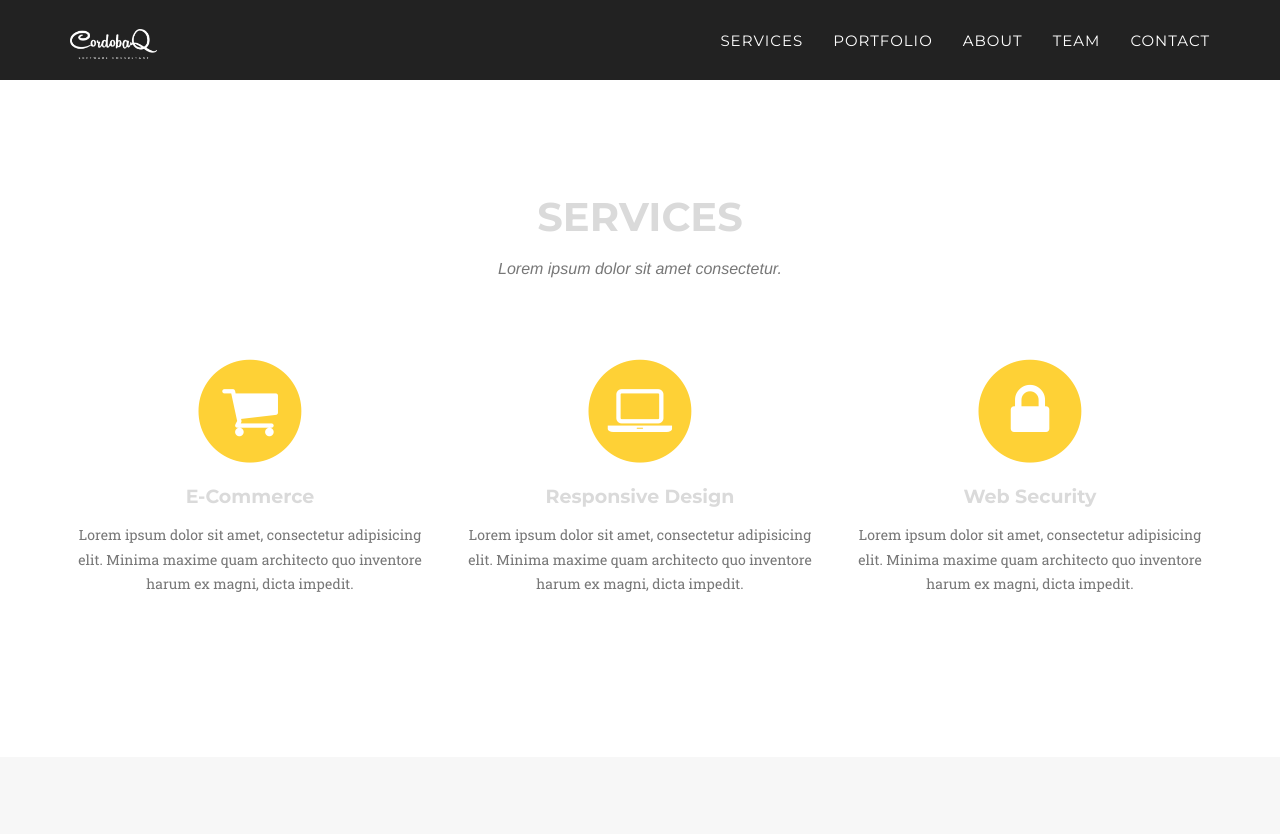
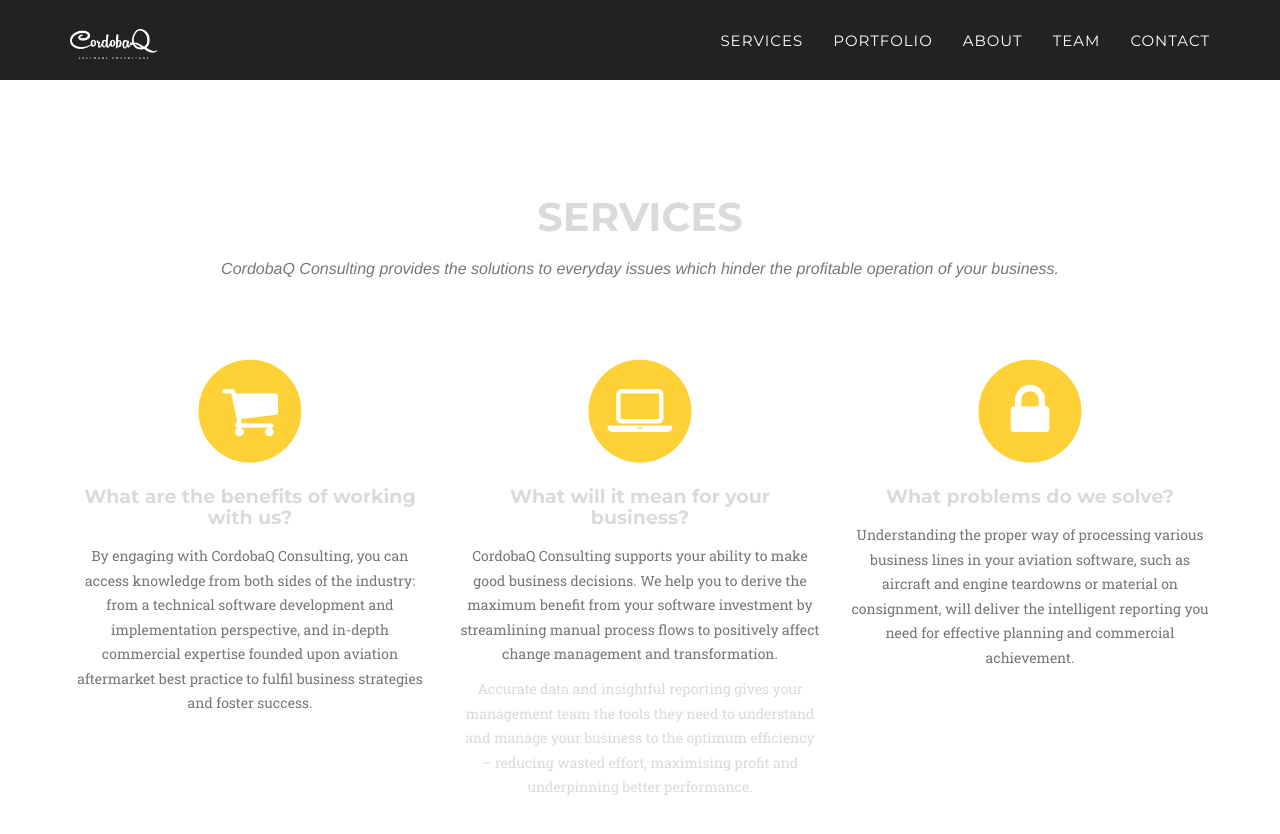
Before and after one commit to cordobaq/cordobaq.github.io, a Jekyll site: the page built from index.html, in a window 1280 px wide and 900 px high, scrolled down 788 px. Shown: the top 834 px of the window. Built offline with Jekyll 4.4.1, drawn with Linux system fonts in a browser that asks for light colours; some web fonts are replaced.

Commit message:
Services Text

```diff
--- a/_includes/services.html
+++ b/_includes/services.html
@@ -4,7 +4,7 @@
             <div class="row">
                 <div class="col-lg-12 text-center">
                     <h2 class="section-heading">Services</h2>
-                    <h3 class="section-subheading text-muted">Lorem ipsum dolor sit amet consectetur.</h3>
+                    <h3 class="section-subheading text-muted">CordobaQ Consulting provides the solutions to everyday issues which hinder the profitable operation of your business.</h3>
                 </div>
             </div>
             <div class="row text-center">
@@ -13,24 +13,25 @@
                         <i class="fa fa-circle fa-stack-2x text-primary"></i>
                         <i class="fa fa-shopping-cart fa-stack-1x fa-inverse"></i>
                     </span>
-                    <h4 class="service-heading">E-Commerce</h4>
-                    <p class="text-muted">Lorem ipsum dolor sit amet, consectetur adipisicing elit. Minima maxime quam architecto quo inventore harum ex magni, dicta impedit.</p>
+                    <h4 class="service-heading">What are the benefits of working with us?</h4>
+                    <p class="text-muted">By engaging with CordobaQ Consulting, you can access knowledge from both sides of the industry: from a technical software development and implementation perspective, and in-depth commercial expertise founded upon aviation aftermarket best practice to fulfil business strategies and foster success.</p>
                 </div>
                 <div class="col-md-4">
                     <span class="fa-stack fa-4x">
                         <i class="fa fa-circle fa-stack-2x text-primary"></i>
                         <i class="fa fa-laptop fa-stack-1x fa-inverse"></i>
                     </span>
-                    <h4 class="service-heading">Responsive Design</h4>
-                    <p class="text-muted">Lorem ipsum dolor sit amet, consectetur adipisicing elit. Minima maxime quam architecto quo inventore harum ex magni, dicta impedit.</p>
+                    <h4 class="service-heading">What will it mean for your business?</h4>
+                    <p class="text-muted">CordobaQ Consulting supports your ability to make good business decisions. We help you to derive the maximum benefit from your software investment by streamlining manual process flows to positively affect change management and transformation.</p>
+                    <p>Accurate data and insightful reporting gives your management team the tools they need to understand and manage your business to the optimum efficiency – reducing wasted effort, maximising profit and underpinning better performance.</p>
                 </div>
                 <div class="col-md-4">
                     <span class="fa-stack fa-4x">
                         <i class="fa fa-circle fa-stack-2x text-primary"></i>
                         <i class="fa fa-lock fa-stack-1x fa-inverse"></i>
                     </span>
-                    <h4 class="service-heading">Web Security</h4>
-                    <p class="text-muted">Lorem ipsum dolor sit amet, consectetur adipisicing elit. Minima maxime quam architecto quo inventore harum ex magni, dicta impedit.</p>
+                    <h4 class="service-heading">What problems do we solve?</h4>
+                    <p class="text-muted">Understanding the proper way of processing various business lines in your aviation software, such as aircraft and engine teardowns or material on consignment, will deliver the intelligent reporting you need for effective planning and commercial achievement.</p>
                 </div>
             </div>
         </div>
```
